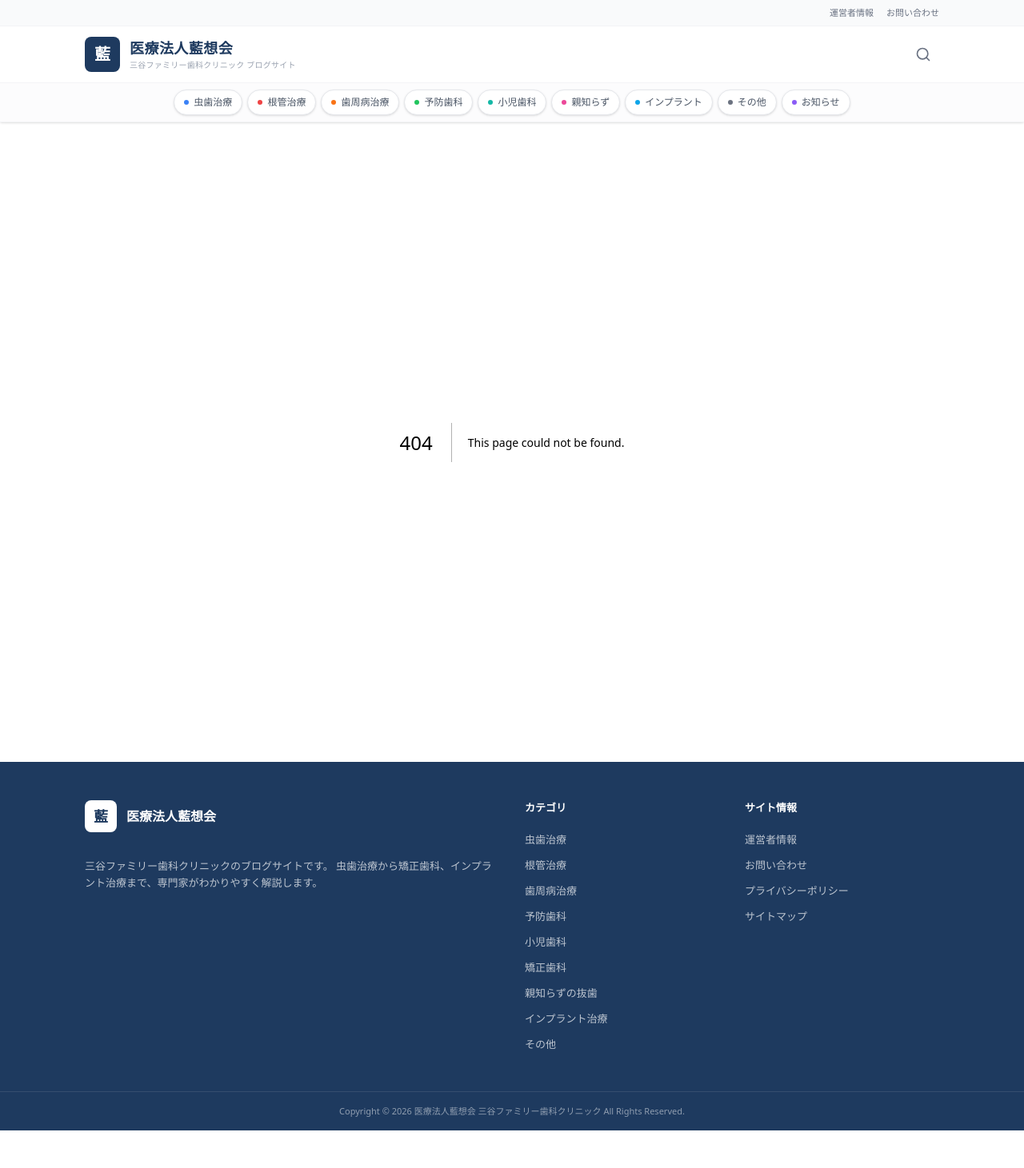
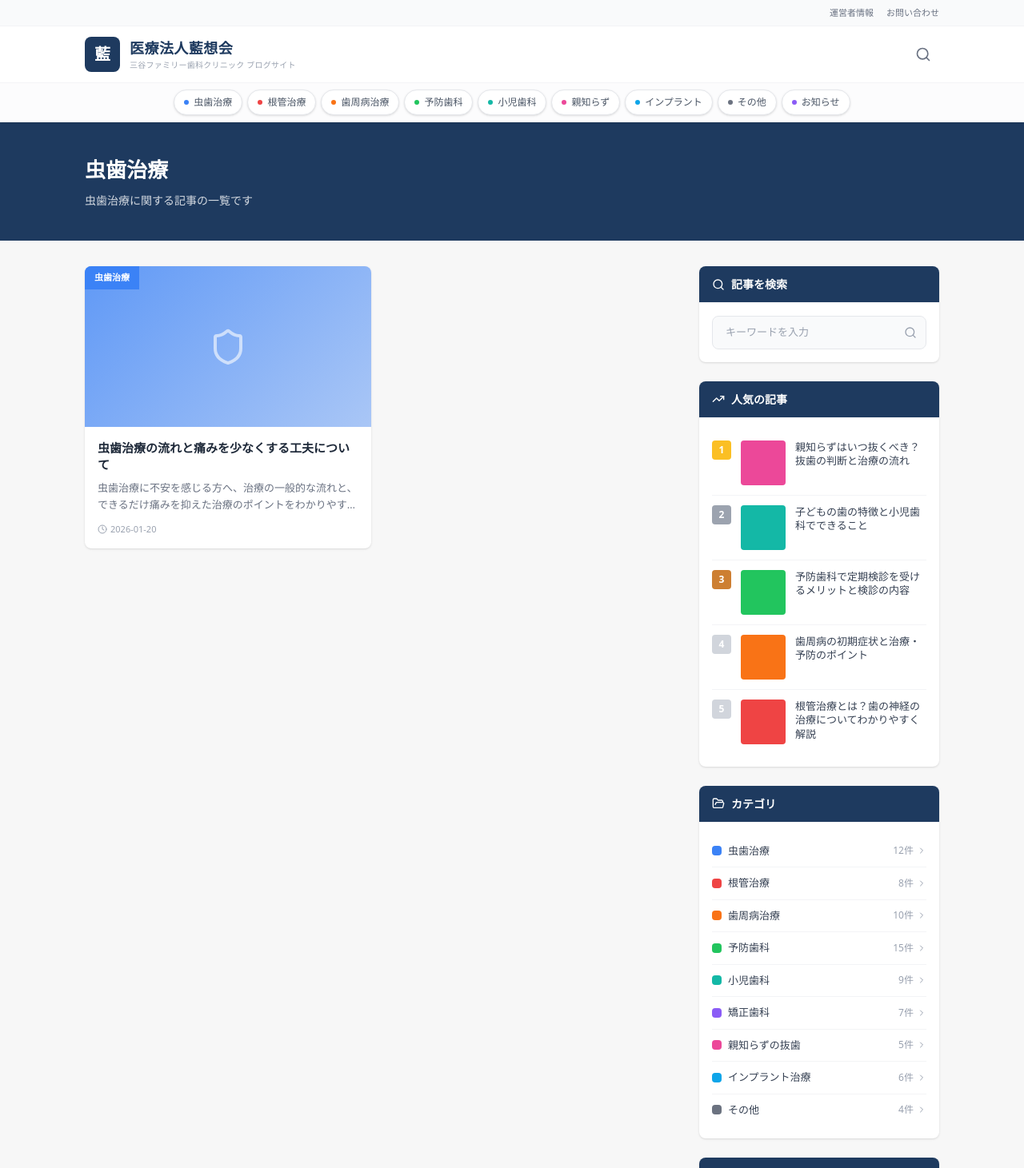
Before and after one commit to aisokai/aisoukai-media, a Next.js app: page /category/cavity in a window 1280 px wide. Before the commit this address had no page. Shown: the top 1461 px of the page at 80% size. Before the commit the page ends 1414 px from the top, so only its background shows below. Built offline with nearby package versions, Linux system fonts and the light colour scheme.

Commit message:
feat: add category pages (/category/*)

```diff
--- /dev/null
+++ b/src/app/category/[slug]/page.tsx
@@ -0,0 +1,75 @@
+import { notFound } from 'next/navigation'
+import type { Metadata } from 'next'
+import { getAllPosts } from '@/lib/posts'
+import { ArticleCard } from '@/components/ArticleCard'
+import { Sidebar } from '@/components/Sidebar'
+import { HeroSection } from '@/components/HeroSection'
+
+const CATEGORY_SLUG_MAP: Record<string, string> = {
+  'cavity':       '虫歯治療',
+  'root-canal':   '根管治療',
+  'periodontal':  '歯周病治療',
+  'preventive':   '予防歯科',
+  'pediatric':    '小児歯科',
+  'wisdom-tooth': '親知らず',
+  'implant':      'インプラント',
+  'other':        'その他',
+  'news':         'お知らせ',
+}
+
+type Props = {
+  params: Promise<{ slug: string }>
+}
+
+export function generateStaticParams() {
+  return Object.keys(CATEGORY_SLUG_MAP).map((slug) => ({ slug }))
+}
+
+export async function generateMetadata({ params }: Props): Promise<Metadata> {
+  const { slug } = await params
+  const category = CATEGORY_SLUG_MAP[slug]
+  if (!category) return {}
+  return {
+    title: `${category}の記事一覧 | 三谷ファミリー歯科クリニック`,
+    description: `${category}に関する記事の一覧ページです。歯科の専門情報をわかりやすくお届けします。`,
+  }
+}
+
+export default async function CategoryPage({ params }: Props) {
+  const { slug } = await params
+  const category = CATEGORY_SLUG_MAP[slug]
+
+  if (!category) notFound()
+
+  const posts = getAllPosts().filter((p) => p.category === category)
+
+  return (
+    <>
+      <HeroSection
+        title={category}
+        description={`${category}に関する記事の一覧です`}
+      />
+      <div className="mx-auto max-w-[1100px] px-4 py-8">
+        <div className="flex flex-col gap-8 lg:flex-row">
+          <div className="min-w-0 flex-1">
+            {posts.length === 0 ? (
+              <div className="flex flex-col items-center justify-center py-20 text-center">
+                <p className="text-[15px] font-medium text-gray-500">まだ記事がありません</p>
+                <p className="mt-2 text-[13px] text-gray-400">近日公開予定です。しばらくお待ちください。</p>
+              </div>
+            ) : (
+              <div className="grid gap-5 sm:grid-cols-2">
+                {posts.map((post) => (
+                  <ArticleCard key={post.slug} {...post} />
+                ))}
+              </div>
+            )}
+          </div>
+          <aside className="shrink-0 lg:w-[300px]">
+            <Sidebar />
+          </aside>
+        </div>
+      </div>
+    </>
+  )
+}
```
